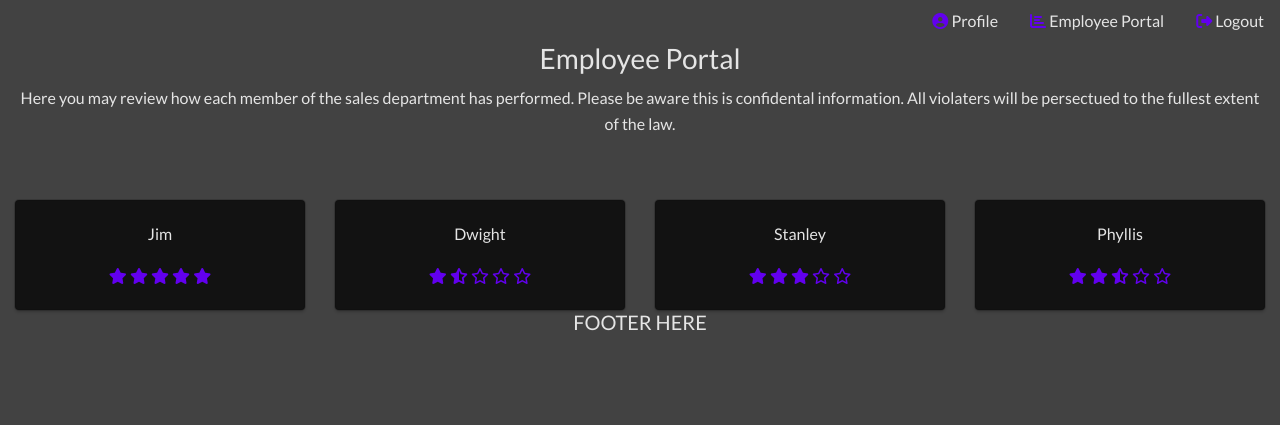
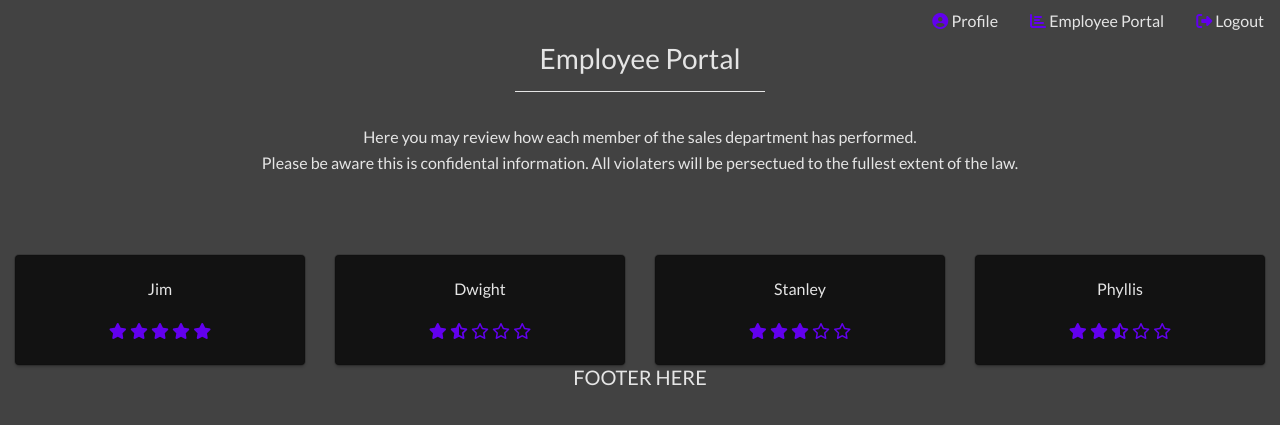
Before and after one commit to mkovar52/feedback-app, a Flask app: page /portal in a window 1280 px wide. Shown: the top 425 px of the page. Run offline with Flask 2, Linux system fonts and the light colour scheme; the visitor is signed in with stand-in values (Sample User, id 1); some libraries are stand-ins or nearby versions.

Commit message:
added hr to portal, fixed intro padding

```diff
--- a/templates/empPortal.html
+++ b/templates/empPortal.html
@@ -8,11 +8,13 @@
     <div class="row">
         <div class="col-12">
             <h3>Employee Portal</h3>
+            <hr class="mx-auto">
             <!-- <p>Back to
                 <a class="err" href=" {{ url_for('index') }}">feedback</a>.
             </p> -->
-            <p>Here you may review how each member of the sales department has performed. Please be aware this is confidental
-                information. All violaters will be persectued to the fullest extent of the law. </p>
+            <p class="p-3">Here you may review how each member of the sales department has performed.
+                <br> Please be aware this is confidental information. All violaters will be persectued to the fullest extent
+                of the law. </p>
         </div>
     </div>
     <section class="row mt-5">
```
